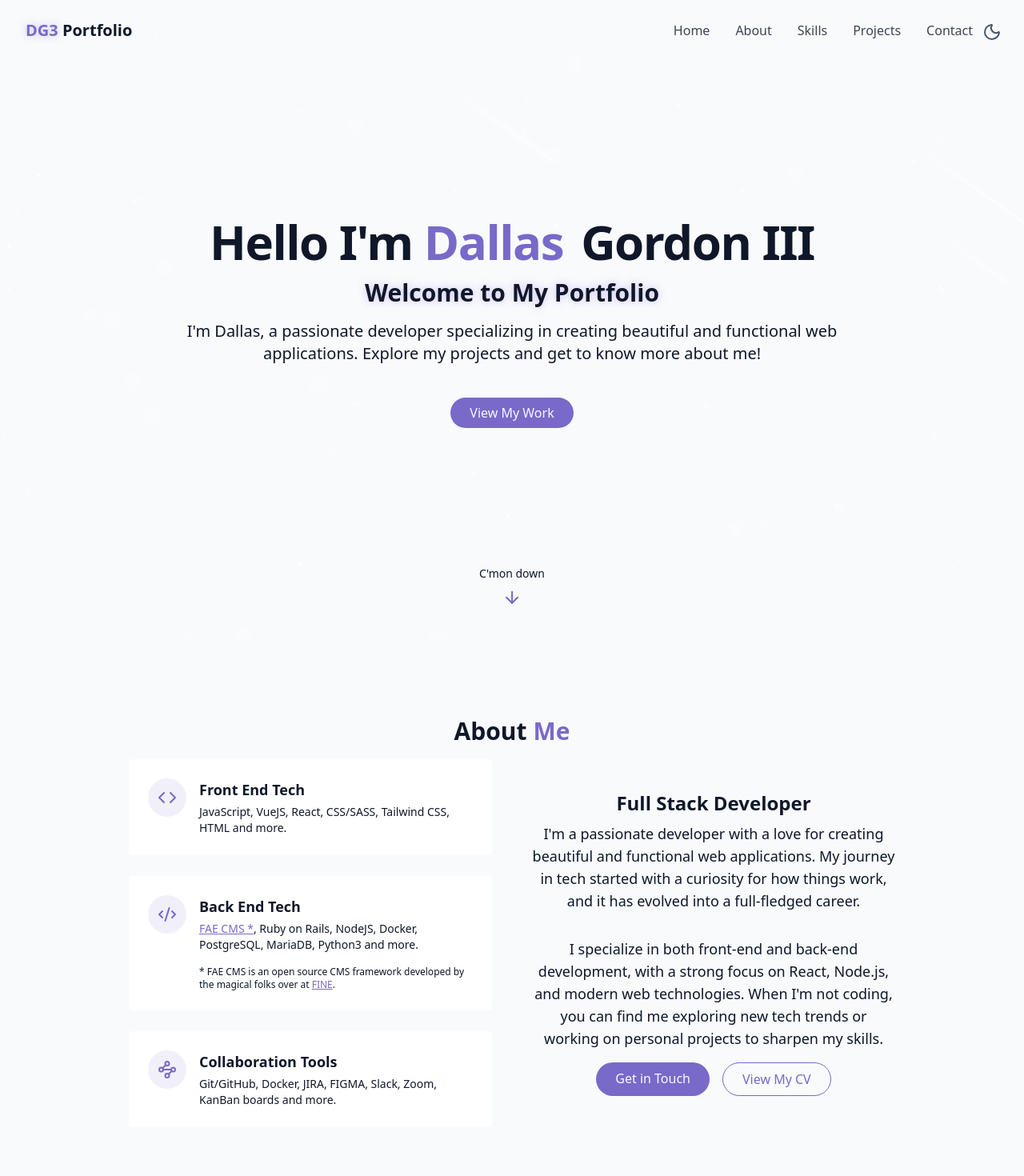
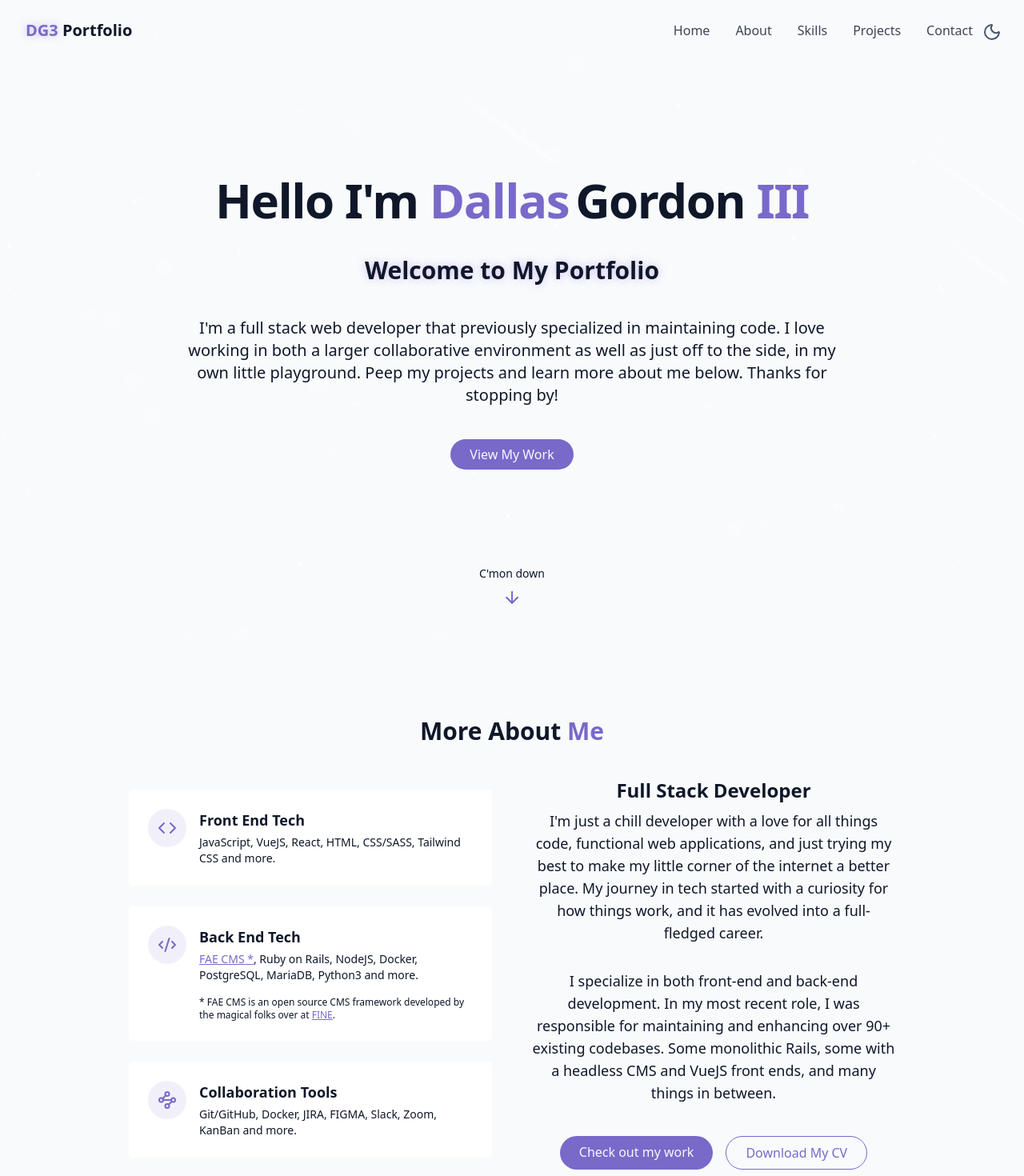
Before and after one commit to tkdguy85/my-portfolio, a React (Vite) app in the folder react-portfolio-project/: page / in a window 1280 px wide. Shown: the top 1470 px of the page at 80% size. Built offline with nearby package versions, Linux system fonts and the light colour scheme.

Commit message:
About and hero updated

```diff
--- a/react-portfolio-project/src/components/AboutSection.jsx
+++ b/react-portfolio-project/src/components/AboutSection.jsx
@@ -9,7 +9,7 @@ export const AboutSection = () => {
       className="py-24 px-4 relative"
     >
       <div className="container mx-auto max-w-5xl text-center">
-        <h2 className="text-3xl font-bold mb-4">About <span className="text-primary">Me</span></h2>
+        <h2 className="text-3xl font-bold mb-10">More About <span className="text-primary">Me</span></h2>
 
         <div className="grid grid-cols-1 md:grid-cols-2 gap-12 items-center">
           {/* Tech Stack */}
@@ -22,7 +22,7 @@ export const AboutSection = () => {
                 <div className="text-left">
                   <h4 className="text-lg font-semibold mb-1">Front End Tech</h4>
                   <p className="text-sm text-muted-foreground">
-                    JavaScript, VueJS, React, CSS/SASS, Tailwind CSS, HTML and more.
+                    JavaScript, VueJS, React, HTML, CSS/SASS, Tailwind CSS and more.
                   </p>
                 </div>
               </div>
@@ -51,7 +51,7 @@ export const AboutSection = () => {
                 <div className="text-left">
                   <h4 className="text-lg font-semibold mb-1">Collaboration Tools</h4>
                   <p className="text-sm text-muted-foreground">
-                    Git/GitHub, Docker, JIRA, FIGMA, Slack, Zoom, KanBan boards and more.
+                    Git/GitHub, Docker, JIRA, FIGMA, Slack, Zoom, KanBan and more.
                   </p>
                 </div>
               </div>
@@ -62,21 +62,21 @@ export const AboutSection = () => {
           <div>
             <h3 className="text-2xl font-semibold mb-2">Full Stack Developer</h3>
             <p className="text-lg text-muted-foreground">
-              I'm a passionate developer with a love for creating beautiful and functional web applications. My journey in tech started with a curiosity for how things work, and it has evolved into a full-fledged career.
+              I'm just a chill developer with a love for all things code, functional web applications, and just trying my best to make my little corner of the internet a better place. My journey in tech started with a curiosity for how things work, and it has evolved into a full-fledged career.
             </p>
 
             {/* TODO - Add more details about my skills and experience */}
             <p className="text-lg text-muted-foreground pt-8">
-              I specialize in both front-end and back-end development, with a strong focus on React, Node.js, and modern web technologies. When I'm not coding, you can find me exploring new tech trends or working on personal projects to sharpen my skills.
+              I specialize in both front-end and back-end development. In my most recent role, I was responsible for maintaining and enhancing over 90+ existing codebases. Some monolithic Rails, some with a headless CMS and VueJS front ends, and many things in between.
             </p>
 
-            <div className="flex flex-col sm:flex-row gap-4 pt-4 justify-center">
-              <a href="#projects" className="cosmic-button">Get in Touch</a>
+            <div className="flex flex-col sm:flex-row gap-4 pt-10 justify-center">
+              <a href="#projects" className="cosmic-button">Check out my work</a>
               <a
                 href="/dg3_resume.pdf"
                 target="_blank"
                 className="px-6 py-2 rounded-full border border-primary text-primary hover:bg-primary/30 transition-colors duration-500"
-              >View My CV</a>
+              >Download My CV</a>
             </div>
           </div>
 
--- a/react-portfolio-project/src/components/HeroSection.jsx
+++ b/react-portfolio-project/src/components/HeroSection.jsx
@@ -10,15 +10,15 @@ export const HeroSection = () => {
       <div className="container max-w-4xl mx-auto text-center z-10">
         <div className="space-y-6">
           <h1 className="text-4xl md:text-6xl font-bold tracking-tight">
-            <span className="opacity-0 animate-fade-in">Hello I'm</span>
-            <span className="text-primary opacity-0 animate-fade-in-delay-1"> Dallas</span>
-            <span className="text-gradient ml-2 opacity-0 animate-fade-in-delay-2"> Gordon III</span>
+            <span className="opacity-0 animate-fade-in">Hello I'm </span>
+            <span className="text-primary opacity-0 animate-fade-in-delay-1">Dallas</span>
+            <span className="text-gradient ml-2 opacity-0 animate-fade-in-delay-2">Gordon <span className="text-primary opacity-0 animate-fade-in-delay-1">III</span></span>
           </h1>
         </div>
 
-        <h2 className="text-2xl md:text-3xl font-bold my-4 text-glow">Welcome to My Portfolio</h2>
+        <h2 className="text-2xl md:text-3xl font-bold my-10 text-glow">Welcome to My Portfolio</h2>
 
-        <p className="text-lg md:text-xl mb-8 text-muted-foreground max-2-2xl mx-auto opacity-0 animate-fade-in-delay-3">I'm Dallas, a passionate developer specializing in creating beautiful and functional web applications. Explore my projects and get to know more about me!</p>
+        <p className="text-lg md:text-xl mb-8 text-muted-foreground max-2-2xl mx-auto opacity-0 animate-fade-in-delay-3">I'm a full stack web developer that previously specialized in maintaining code. I love working in both a larger collaborative environment as well as just off to the side, in my own little playground. Peep my projects and learn more about me below. Thanks for stopping by!</p>
 
         <div className="pt-4 opacity-0 animate-fade-in-delay-4">
           <a
@@ -29,15 +29,12 @@ export const HeroSection = () => {
           </a>
         </div>
 
-        <div className="absolute bottom-8 left-1/2 transform -translate-x-1/2 flex flex-col items-center animate-bounce">
-          <span className="text-sm text-muted-foreground mb-2">C'mon down</span>
-          <ArrowDown className="h-6 w-6 text-primary" />
-        </div>
-
-        {/* Decorative floating elements */}
-        {/* <div className="absolute top-10 left-10 w-16 h-16 bg-primary rounded-full opacity-20 animate-float"></div> */}
-        {/* <div className="absolute bottom-20 right-20 w-24 h-24 bg-secondary rounded-full opacity-20 animate-float animation-delay-2000"></div> */}
-        {/* <div className="absolute top-1/2 left-1/2 w-12 h-12 bg-accent rounded-full opacity-20 animate-float animation-delay-4000"></div> */}
+        <a href="#about">
+          <div className="absolute bottom-8 left-1/2 transform -translate-x-1/2 flex flex-col items-center animate-bounce">
+            <span className="text-sm text-muted-foreground mb-2">C'mon down</span>
+            <ArrowDown className="h-6 w-6 text-primary" />
+          </div>
+        </a>
       </div>
     </section>
   )
```
